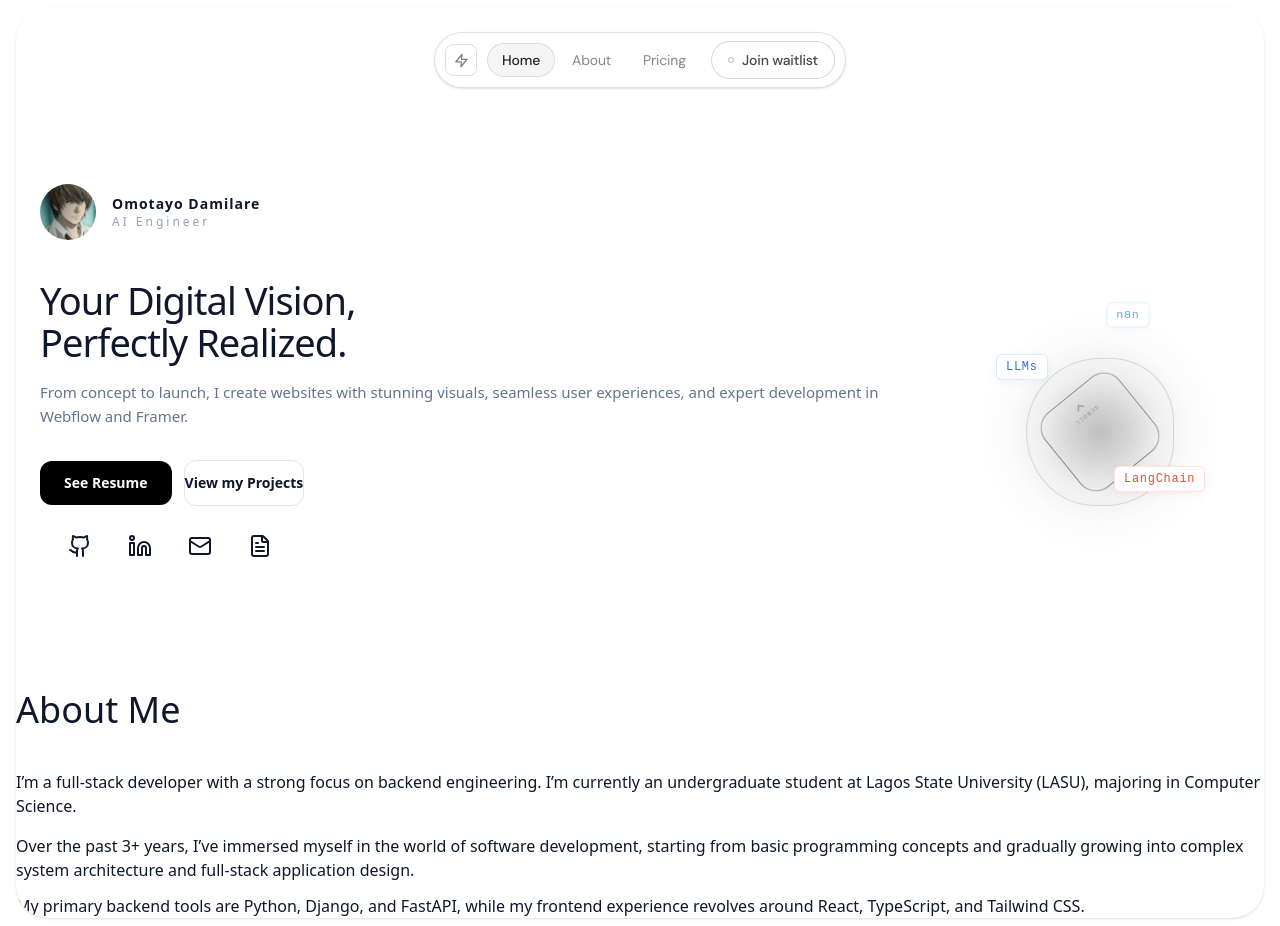
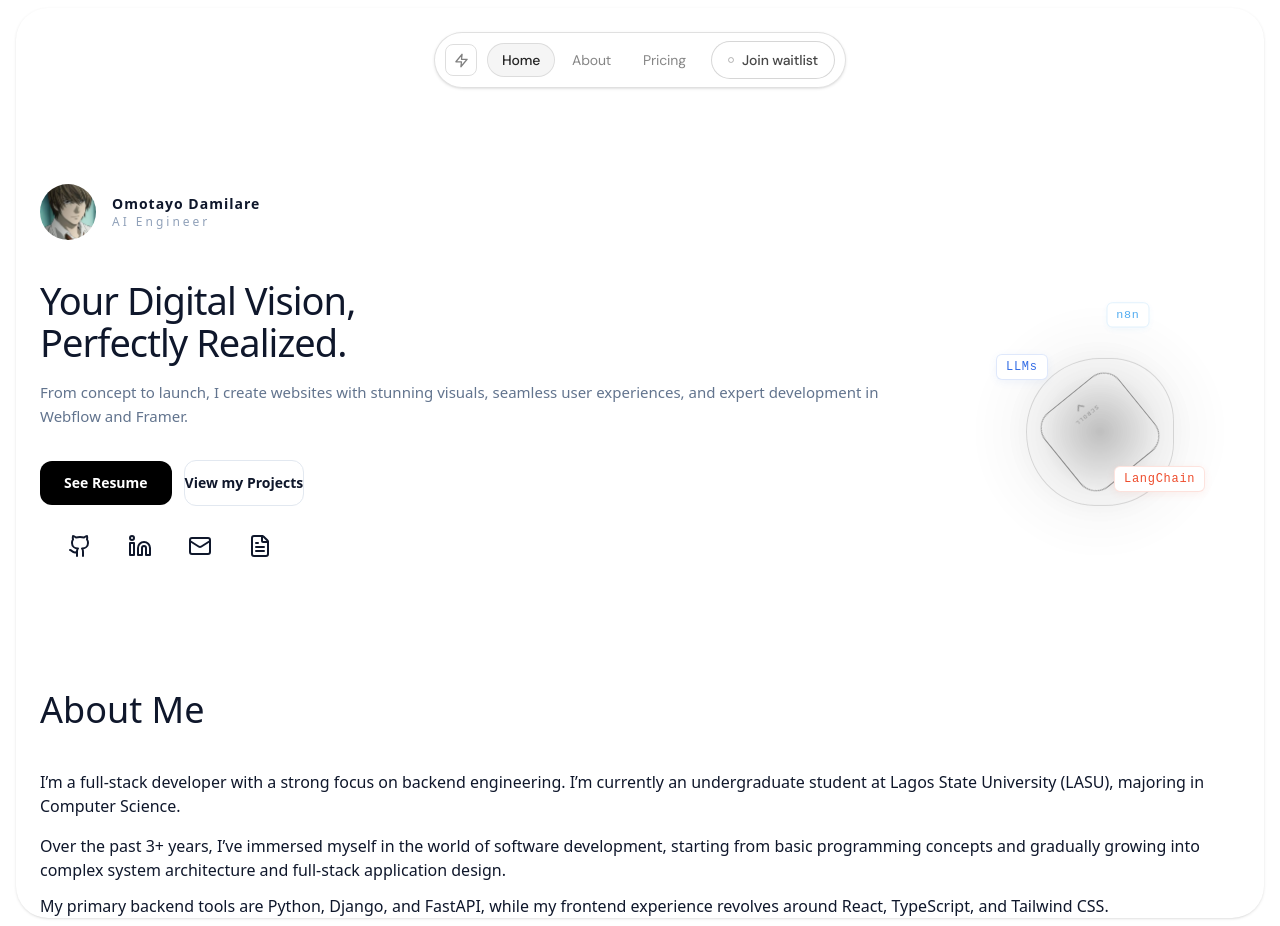
Before and after one commit to Dahmie87/portfolioIn3d, a React (Vite) app: page / in a window 1280 px wide. Built offline with nearby package versions, Linux system fonts and the light colour scheme.

Commit message:
add sabout me 2

```diff
--- a/src/components/about.tsx
+++ b/src/components/about.tsx
@@ -2,11 +2,12 @@ export default function About() {
   return (
     <>
       {" "}
+      <div className="px-6">
         <h1 className="text-xl md:text-4xl py-10  text-left">About Me</h1>
         <p className="pb-4">
           I’m a full-stack developer with a strong focus on backend engineering.
-        I’m currently an undergraduate student at Lagos State University (LASU),
-        majoring in Computer Science.
+          I’m currently an undergraduate student at Lagos State University
+          (LASU), majoring in Computer Science.
           <br />
         </p>
         <p className="pb-3">
@@ -17,8 +18,10 @@ export default function About() {
         </p>
         <p>
           My primary backend tools are Python, Django, and FastAPI, while my
-        frontend experience revolves around React, TypeScript, and Tailwind CSS.
+          frontend experience revolves around React, TypeScript, and Tailwind
+          CSS.
         </p>
+      </div>
     </>
   );
 }
```
Lines whose indentation alone changed are shown as unchanged.
